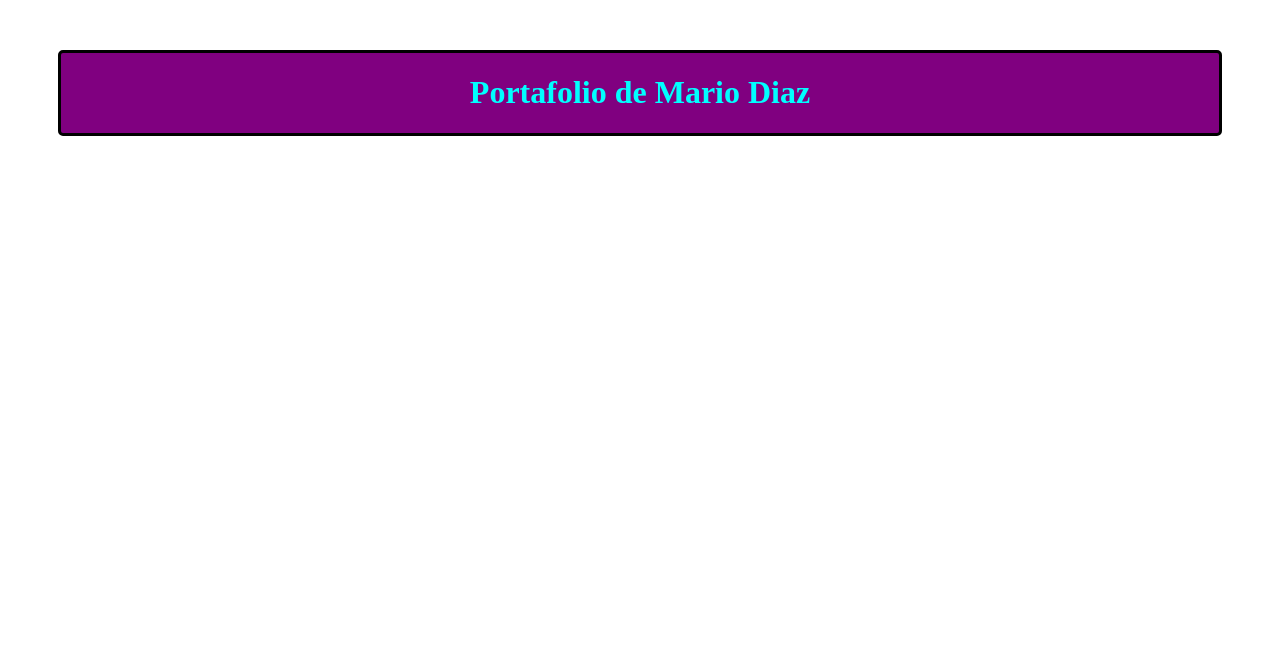
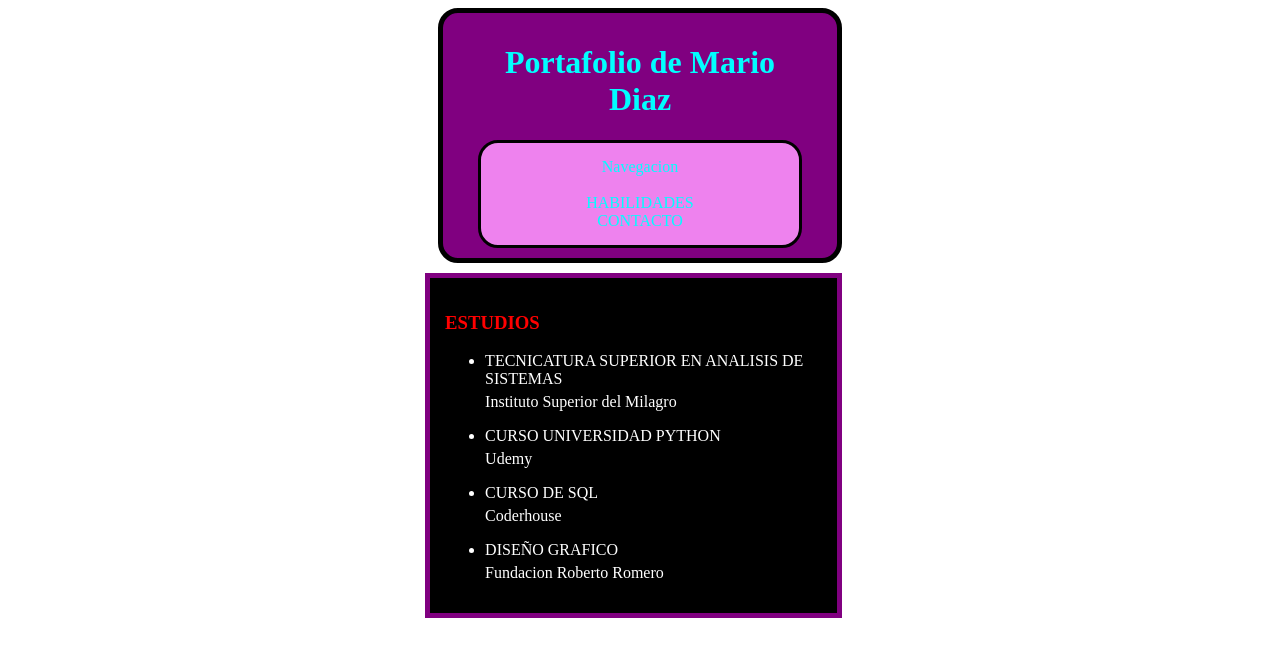
Before and after one commit to mariodiaz1375/programacion3_tp4, a plain HTML site: page index.html in a window 1280 px wide. Drawn offline with Linux system fonts and the light colour scheme.

Commit message:
section se debe terminar

```diff
--- a/estilo-index.css
+++ b/estilo-index.css
@@ -1,8 +1,43 @@
 header {
     background-color: purple;
+    border: solid black 5px;
+    border-radius: 20px;
+    text-align: center;
+    color: aqua;
+    width: fit-content;
+    padding-top: 10px;
+    padding-bottom: 10px;
+    padding-left: 35px;
+    padding-right: 35px;
+    margin-left: 34%;
+    margin-right: 34%;
+    font-family: "PonyvilleMedium";
+}
+header > nav {
+    background-color: violet;
+    color: aqua;
     border: solid black 3px;
-    border-radius: 5px;
-    text-align: center;
-    margin: 50px;
+    border-radius: 20px;
+    padding: 15px;
+}
+header > nav > a {
+    text-decoration: none;
     color: aqua;
+
 }
+section {
+    margin: 10px;
+    background-color: black;
+    color: white;
+    border: solid purple 5px;
+    width: fit-content;
+    padding: 15px;
+    margin-left: 33%;
+    margin-right: 34%;
+}
+#estudios {
+    color: red;
+}
+.instituciones {
+    margin-top: 5px;
+}
--- a/index.html
+++ b/index.html
@@ -9,6 +9,30 @@
 <body>
     <header>
         <h1>Portafolio de Mario Diaz</h1>
+        <nav> Navegacion
+            <br><br>
+            <a href="habilidades.html">HABILIDADES</a>
+            <br>
+            <a href="contacto.html">CONTACTO</a>
+        </nav>
     </header>
+    <section>
+        <article>
+            <h1 id="estudios">ESTUDIOS</h1>
+            <ul>
+                <li>TECNICATURA SUPERIOR EN ANALISIS DE SISTEMAS</li>
+                <p class="instituciones">Instituto Superior del Milagro</p>
+                <li>CURSO UNIVERSIDAD PYTHON</li>
+                <p class="instituciones">Udemy</p>
+                <li>CURSO DE SQL</li>
+                <p class="instituciones">Coderhouse</p>
+                <li>DISEÑO GRAFICO</li>
+                <p class="instituciones">Fundacion Roberto Romero</p>
+            </ul>
+        </article>
+    </section>
+    <footer>
+        <h1></h1>
+    </footer>
 </body>
 </html>
```
